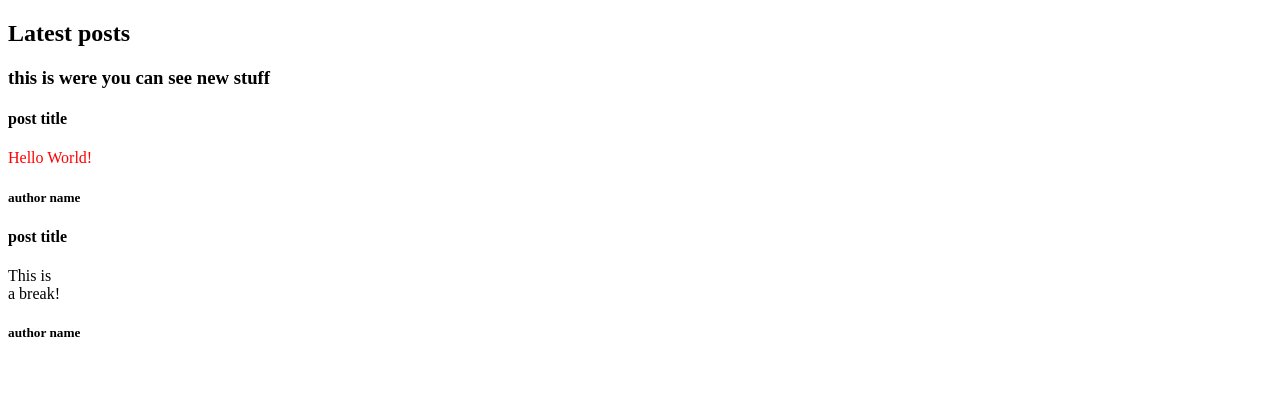
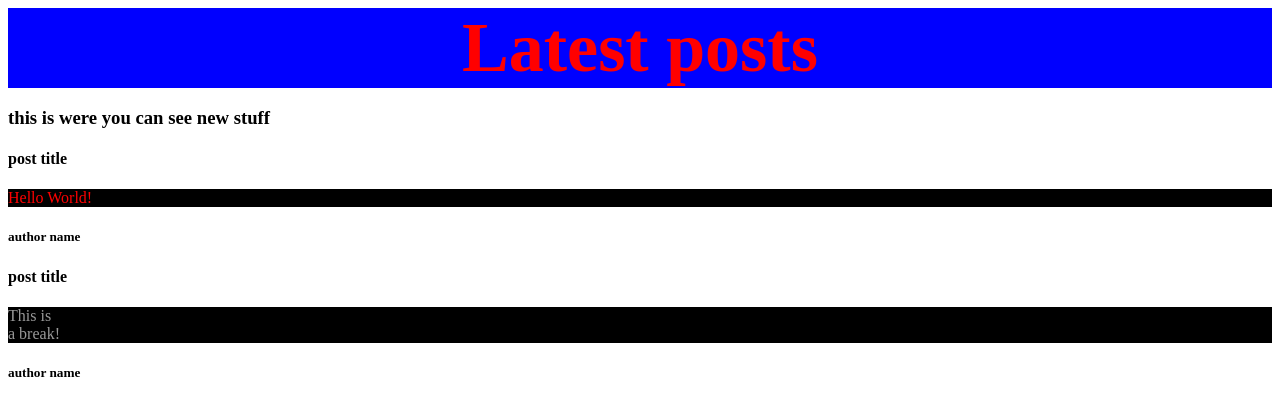
Before and after one commit to chandlormartin/rootlearning, a plain HTML site: page index.html in a window 1280 px wide. Drawn offline with Linux system fonts and the light colour scheme.

Commit message:
learned in text style

```diff
--- a/index.html
+++ b/index.html
@@ -5,13 +5,30 @@
   <head>                          <!-- info not actually seen in webpage. -->
     <title>Hello World!</title>   <!-- website name (name that appears in tab)-->
     <meta charset ="UTF-8">       <!-- meta tag is tag that has information. charset is an attribute that says what characters to use-->
+    <style>
+      h2
+      {
+        color: red;
+        font-size: 70px;
+        margin: 0px;
+        background-color: blue;
+        text-align: center;
+      }
+
+      p
+      {
+          color:#999;
+          background-color: rgb(0, 0, 0)
+      }
+    </style>
   </head>
 
   <body>                                           <!-- contains content that will be visiable inside website -->
-    <div>
+    <div>                                          <!-- is a container that hold content -->
       <h2>Latest posts</h2>                        <!-- contains content that will be visiable inside website -->
       <h3>this is were you can see new stuff</h3>
     </div>
+
     <section>
 
       <article>                                    <!--shows that content inside posts are related -->
@@ -19,10 +36,9 @@
           <p title = "This is content!" style="color:red;"> Hello World! </p> <!-- title is info that appears when hoveing over text. -->
         <h5>author name</h5>
       </article>
-
       <article>                           <!--shows that content inside posts are related -->
         <h4>post title</h4>
-          <p> This is <br> a break! </p>  <!-- <br> inserts a newline -->
+        <p> This is <br> a break! </p>  <!-- <br> inserts a newline -->
         <h5>author name</h5>
       </article>
     </section>
@@ -30,8 +46,17 @@
 </html>                     <!-- tells when html doc ends -->
 
 
- <!-- ATTRIBUTES -->
+ <!-- ATTRIBUTES
 
+ color: red;                      changes color of text to color from rgb
+ color: #999999;                  changes color of text using hex
+ color:#999                       if using hex and all the letters/numbers are the same, can just type the char 3 times instead
+ font-size: 70px;                 changes font size of texts with h2 tag
+ margin: 0px;                     set margin of space around text to 0
+ background-color: blue;          sets background of h2 text to blue
+ background-color: rgb(0, 0, 0)   sets background color using rgb sacle
+ text-align: center;              centers text
+-->
 
 <!-- HTAGS
 -->
```
